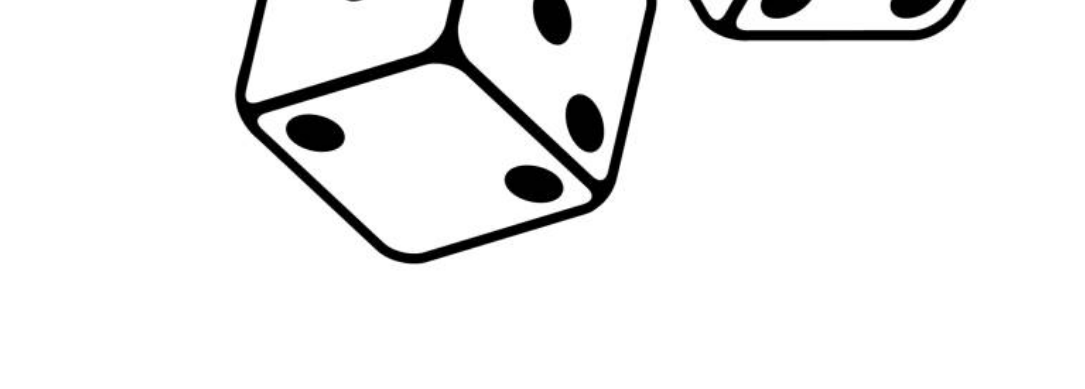
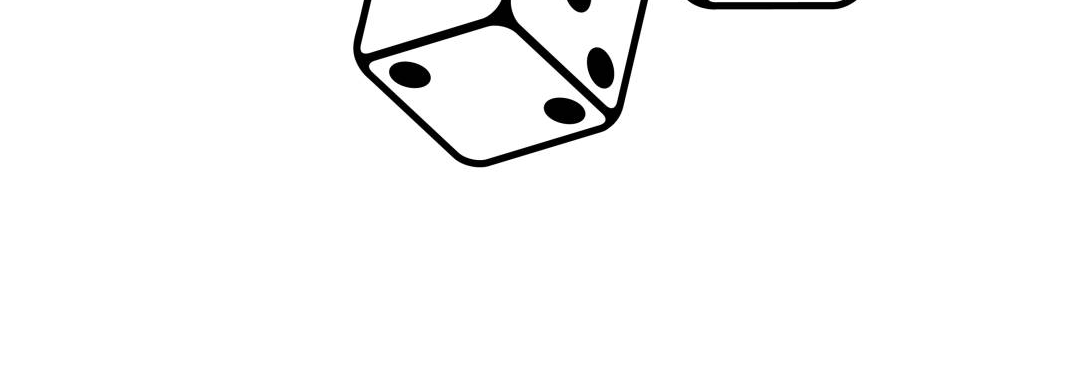
Before and after one commit to AugustLoving/AssigmentsGame, a website built with webpack: page A1/index.html in a window 1280 px wide. Shown: the part 476-865 px from the top of the page, without its empty margins (0-1085 px from the left). Built offline with nearby package versions, Linux system fonts and the light colour scheme.

Commit message:
background edit

```diff
--- a/A1/index.html
+++ b/A1/index.html
@@ -25,11 +25,11 @@
     body {
       margin: 25px;
       height: 100vh;
-      font-size: 30px;
+      font-size: 20px;
       background-image: url('img/twoDice.jpg');
       background-repeat: no-repeat;
       background-position: center;
-      background-size: contain;
+      background-size: unset;
     }
     #button0 {
       width: 150px;
```
